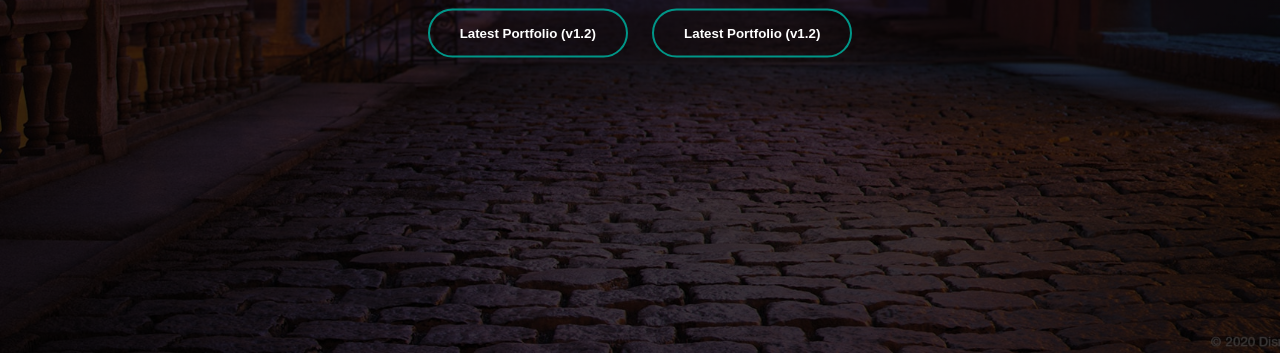
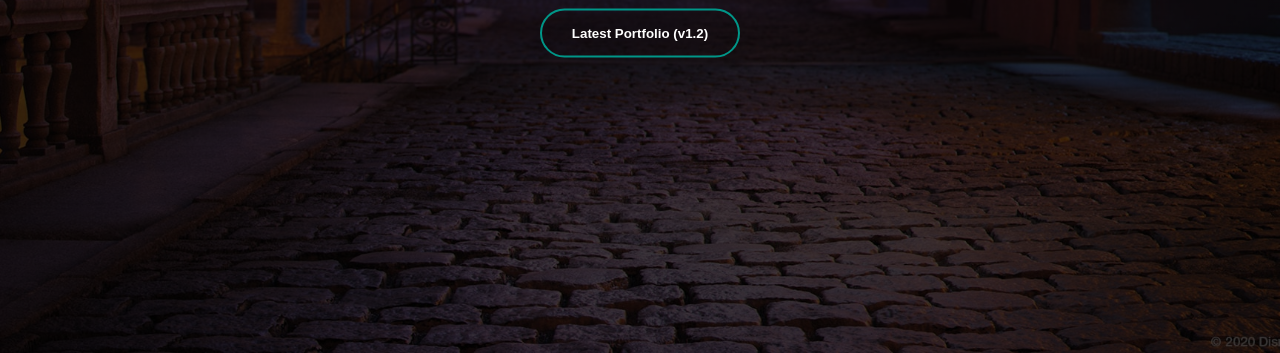
Before and after one commit to Lembo08/Lembo08.github.io, a plain HTML site: page index.html in a window 1280 px wide. Shown: the part 447-800 px from the top of the page. Drawn offline with Linux system fonts and the light colour scheme.

Commit message:
Update index.html

```diff
--- a/index.html
+++ b/index.html
@@ -20,7 +20,6 @@
         <h1>MY PORTFOLIO</h1>
         <div>
           <button type="button"><span></span>Latest Portfolio (v1.2)</button>
-          <button type="button"><span></span>Latest Portfolio (v1.2)</button>
         </div>
       </div>
     </div>
```
